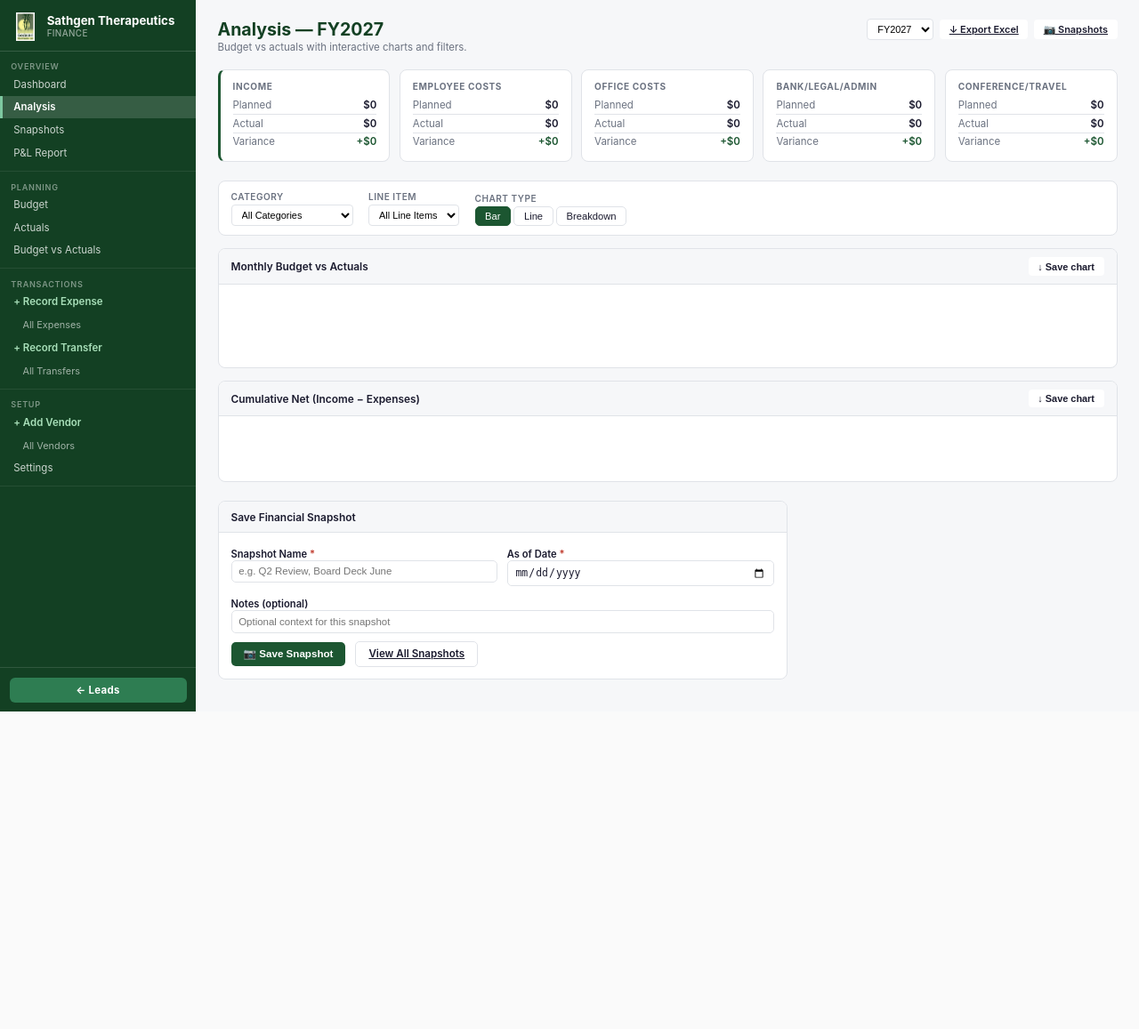
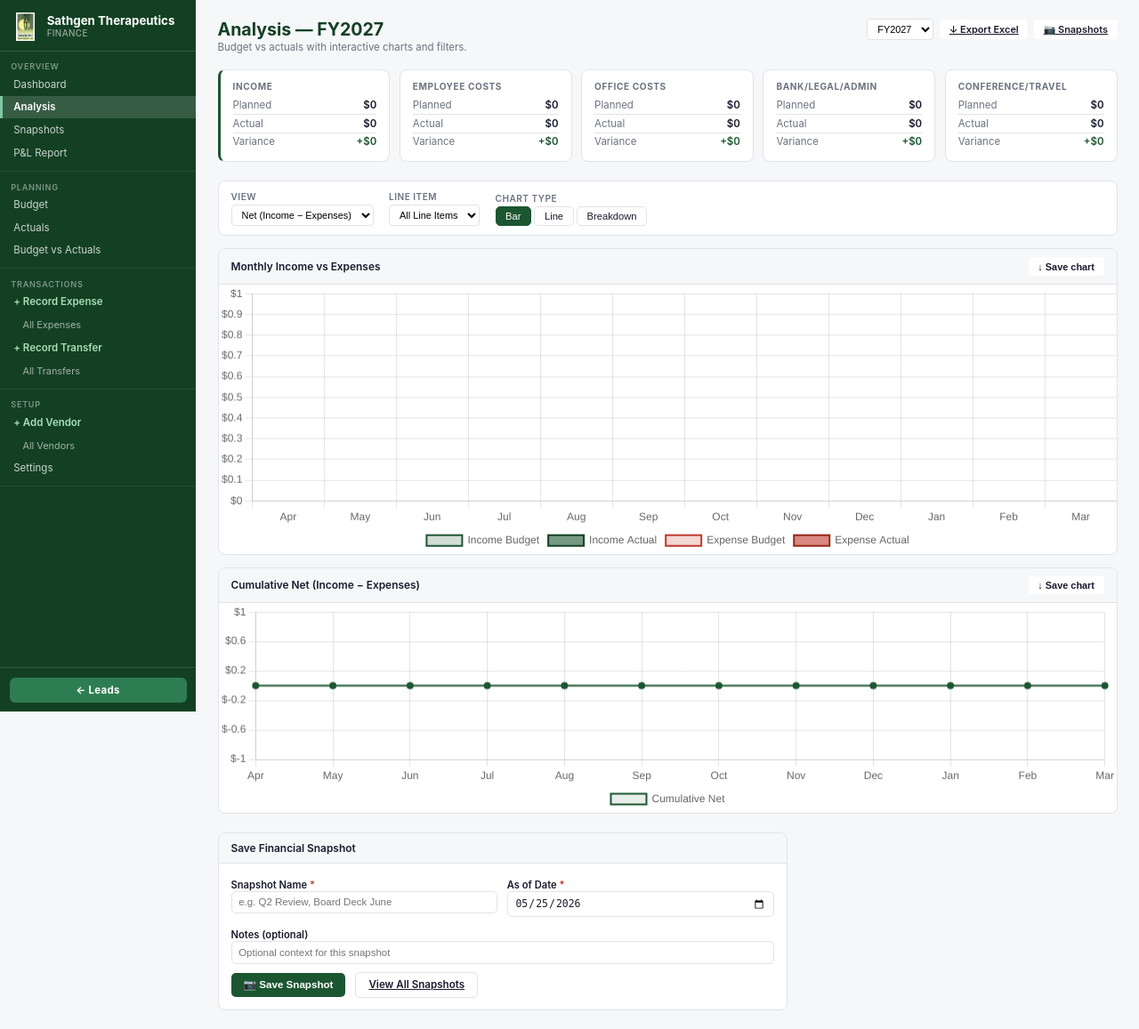
Before and after one commit to padmaja-artsee/sathgendashboard, a FastAPI app: page /analysis in a window 1280 px wide. Shown: the whole page at 89% size. Before the commit the page ends 800 px from the top, so only its background shows below. Run offline with FastAPI, Linux system fonts and the light colour scheme; data comes from the database, SQL or seed files in the repository; data that the repository does not hold is empty.

Commit message:
feat: fix analysis charts — correct income/expense split, add Total Expenses + Balance views
- View dropdown now has: Net, Income, Total Expenses, sub-categories, Balance (Cumulative)
- Net view shows income and expenses as separate bar pairs (no mixing)
- Balance view uses selected chart type (bar/line/breakdown)
- Line item drill-down only enabled for single-section views
- Breakdown donut excludes income when showing expense breakdown
- Fix Jinja2 HTML-escaping bug on line_data_json / section_totals_json
- Limit uvicorn reload_dirs to app/finance/templates/static (prevents crash when build/ deleted)

Co-authored-by: Cursor <cursoragent@cursor.com>

```diff
--- a/finance/templates/analysis.html
+++ b/finance/templates/analysis.html
@@ -45,14 +45,16 @@
 <!-- ── Filter bar ── -->
 <div class="f-filter-bar" style="margin-top:1.5rem">
   <div class="f-filter-group">
-    <label class="f-filter-label">Category</label>
+    <label class="f-filter-label">View</label>
     <select id="filterCategory" class="f-select-sm" onchange="onCategoryChange()">
-      <option value="all">All Categories</option>
+      <option value="net">Net (Income − Expenses)</option>
       <option value="income">Income</option>
-      <option value="employee">Employee Costs</option>
-      <option value="office">Office Costs</option>
-      <option value="admin">Bank / Legal / Admin</option>
-      <option value="travel">Conference / Travel</option>
+      <option value="expenses">Total Expenses</option>
+      <option value="employee">↳ Employee Costs</option>
+      <option value="office">↳ Office Costs</option>
+      <option value="admin">↳ Bank / Legal / Admin</option>
+      <option value="travel">↳ Conference / Travel</option>
+      <option value="balance">Balance (Cumulative)</option>
     </select>
   </div>
   <div class="f-filter-group">
@@ -131,8 +133,8 @@
 <script src="https://cdn.jsdelivr.net/npm/chart.js@4/dist/chart.umd.min.js"></script>
 <script>
 const MONTHS      = {{ chart_months | tojson }};
-const LINE_DATA   = {{ line_data_json }};
-const SEC_TOTALS  = {{ section_totals_json }};
+const LINE_DATA   = {{ line_data_json | safe }};
+const SEC_TOTALS  = {{ section_totals_json | safe }};
 const ALL_ITEMS   = {{ items | tojson }};
 
 const SECTION_LABELS = {
@@ -148,17 +150,24 @@ const PIE_COLORS = [
 let chartType   = "bar";
 let mainChartObj, netChartObj, breakdownObj;
 
+const EXPENSE_SECTIONS = ["employee","office","admin","travel"];
+
 function onCategoryChange() {
   const cat = document.getElementById("filterCategory").value;
   const sel = document.getElementById("filterLineItem");
   sel.innerHTML = '<option value="all">All Line Items</option>';
+  // Only populate line-item dropdown for single-section views
+  const singleSection = EXPENSE_SECTIONS.includes(cat) || cat === "income";
+  if (singleSection) {
     ALL_ITEMS
-    .filter(i => cat === "all" || i.section === cat)
+      .filter(i => i.section === cat)
       .forEach(i => {
         const opt = document.createElement("option");
         opt.value = i.id; opt.textContent = i.name;
         sel.appendChild(opt);
       });
+  }
+  sel.disabled = !singleSection;
   renderCharts();
 }
 
@@ -173,83 +182,123 @@ function setChartType(type, btn) {
   renderCharts();
 }
 
-function getFilteredData() {
-  const cat  = document.getElementById("filterCategory").value;
-  const item = document.getElementById("filterLineItem").value;
-
+// Returns monthly arrays summed over the given sections/item filter
+function sumMonthly(sections, itemId) {
   let budget = new Array(12).fill(0);
   let actual = new Array(12).fill(0);
-  let label  = "All Categories";
-
-  const entries = Object.entries(LINE_DATA).filter(([id, d]) => {
-    if (cat !== "all" && d.section !== cat) return false;
-    if (item !== "all" && String(id) !== String(item)) return false;
-    return true;
-  });
-
-  entries.forEach(([id, d]) => {
+  Object.entries(LINE_DATA).forEach(([id, d]) => {
+    if (!sections.includes(d.section)) return;
+    if (itemId !== "all" && String(id) !== String(itemId)) return;
     d.budget.forEach((v, i) => budget[i] += v);
     d.actual.forEach((v, i) => actual[i] += v);
   });
-
-  if (item !== "all") {
-    const found = ALL_ITEMS.find(i => String(i.id) === String(item));
-    label = found ? found.name : label;
-  } else if (cat !== "all") {
-    label = SECTION_LABELS[cat] || cat;
-  }
-
-  return { budget, actual, label };
+  return { budget, actual };
 }
 
 function getNetData() {
-  // Cumulative net: sum(income) - sum(expenses) per month, running
-  let incomeActual  = new Array(12).fill(0);
-  let expenseActual = new Array(12).fill(0);
-  Object.entries(LINE_DATA).forEach(([id, d]) => {
+  let incActual = new Array(12).fill(0);
+  let expActual = new Array(12).fill(0);
+  Object.values(LINE_DATA).forEach(d => {
     if (d.section === "income")
-      d.actual.forEach((v, i) => incomeActual[i] += v);
+      d.actual.forEach((v, i) => incActual[i] += v);
     else
-      d.actual.forEach((v, i) => expenseActual[i] += v);
+      d.actual.forEach((v, i) => expActual[i] += v);
   });
   let running = 0;
   return MONTHS.map((_, i) => {
-    running += incomeActual[i] - expenseActual[i];
+    running += incActual[i] - expActual[i];
     return running;
   });
 }
 
+function buildDatasets(cat, item) {
+  const ctype = chartType === "line" ? "line" : "bar";
+  const lineOpts = { fill: false, tension: .35 };
+
+  if (cat === "net") {
+    // Four series: Income Budget, Income Actual, Expense Budget, Expense Actual
+    const inc = sumMonthly(["income"], "all");
+    const exp = sumMonthly(EXPENSE_SECTIONS, "all");
+    return [
+      { label:"Income Budget",   data:inc.budget, backgroundColor:"rgba(28,86,49,.2)",  borderColor:"#1C5631", borderWidth:2, ...(ctype==="line"?lineOpts:{}) },
+      { label:"Income Actual",   data:inc.actual, backgroundColor:"rgba(28,86,49,.6)",  borderColor:"#134023", borderWidth:2, ...(ctype==="line"?lineOpts:{}) },
+      { label:"Expense Budget",  data:exp.budget, backgroundColor:"rgba(192,57,43,.2)", borderColor:"#C0392B", borderWidth:2, ...(ctype==="line"?lineOpts:{}) },
+      { label:"Expense Actual",  data:exp.actual, backgroundColor:"rgba(192,57,43,.6)", borderColor:"#96281B", borderWidth:2, ...(ctype==="line"?lineOpts:{}) },
+    ];
+  }
+
+  const sections = cat === "expenses" ? EXPENSE_SECTIONS : [cat];
+  const { budget, actual } = sumMonthly(sections, item);
+  return [
+    { label:"Budget",  data:budget, backgroundColor:"rgba(28,86,49,.25)",  borderColor:"#1C5631", borderWidth:2, ...(ctype==="line"?lineOpts:{}) },
+    { label:"Actuals", data:actual, backgroundColor:"rgba(192,57,43,.35)", borderColor:"#C0392B", borderWidth:2, ...(ctype==="line"?lineOpts:{}) },
+  ];
+}
+
+function getChartTitle(cat, item) {
+  if (cat === "net")     return "Monthly Income vs Expenses";
+  if (cat === "balance") return "Cumulative Balance (Running Net)";
+  if (item !== "all") {
+    const found = ALL_ITEMS.find(i => String(i.id) === String(item));
+    return `Monthly — ${found ? found.name : ""}`;
+  }
+  const labels = { expenses:"Total Expenses", employee:"Employee Costs",
+                   office:"Office Costs", admin:"Bank/Legal/Admin", travel:"Conference/Travel" };
+  return `Monthly — ${labels[cat] || SECTION_LABELS[cat] || cat}`;
+}
+
 function renderCharts() {
   if (chartType === "pie") { renderBreakdown(); return; }
-  const { budget, actual, label } = getFilteredData();
+  const cat  = document.getElementById("filterCategory").value;
+  const item = document.getElementById("filterLineItem").value;
 
-  document.getElementById("mainChartTitle").textContent =
-    `Monthly Budget vs Actuals — ${label}`;
+  const net = getNetData();
+
+  if (cat === "balance") {
+    // Balance view: main chart IS the cumulative net; hide secondary net chart
+    document.getElementById("mainChartTitle").textContent = getChartTitle(cat, item);
+    document.getElementById("netChartCard").style.display = "none";
 
     if (mainChartObj) mainChartObj.destroy();
     mainChartObj = new Chart(document.getElementById("mainChart"), {
       type: chartType,
       data: {
         labels: MONTHS,
-      datasets: [
-        { label: "Budget",  data: budget,
-          backgroundColor: "rgba(28,86,49,.25)", borderColor: "#1C5631", borderWidth: 2,
-          fill: chartType === "line" ? false : true, tension: .35 },
-        { label: "Actuals", data: actual,
-          backgroundColor: "rgba(192,57,43,.35)", borderColor: "#C0392B", borderWidth: 2,
-          fill: chartType === "line" ? false : true, tension: .35 },
-      ]
+        datasets: [{
+          label: "Cumulative Balance",
+          data: net,
+          borderColor: "#1C5631", backgroundColor: "rgba(28,86,49,.12)",
+          borderWidth: 2.5, fill: chartType === "line", tension: .4,
+          pointBackgroundColor: net.map(v => v >= 0 ? "#1C5631" : "#C0392B"),
+          pointRadius: 4,
+        }]
       },
       options: {
         responsive: true,
         plugins: { legend: { position: "bottom" } },
-      scales: { y: { beginAtZero: true,
-        ticks: { callback: v => "$" + v.toLocaleString() } } }
+        scales: { y: { ticks: { callback: v => "$" + v.toLocaleString() } } }
+      }
+    });
+    if (netChartObj) { netChartObj.destroy(); netChartObj = null; }
+    return;
+  }
+
+  // All other views: main chart + cumulative net below
+  document.getElementById("netChartCard").style.display = "";
+  document.getElementById("mainChartTitle").textContent = getChartTitle(cat, item);
+
+  const datasets = buildDatasets(cat, item);
+  if (mainChartObj) mainChartObj.destroy();
+  mainChartObj = new Chart(document.getElementById("mainChart"), {
+    type: chartType,
+    data: { labels: MONTHS, datasets },
+    options: {
+      responsive: true,
+      plugins: { legend: { position: "bottom" } },
+      scales: { y: { beginAtZero: true, ticks: { callback: v => "$" + v.toLocaleString() } } }
     }
   });
 
-  // Net trend
-  const net = getNetData();
   if (netChartObj) netChartObj.destroy();
   netChartObj = new Chart(document.getElementById("netChart"), {
     type: "line",
@@ -272,13 +321,17 @@ function renderCharts() {
 }
 
 function renderBreakdown() {
+  const cat  = document.getElementById("filterCategory").value;
   const item = document.getElementById("filterLineItem").value;
 
-  let labels = [], dataB = [], dataA = [], colors = [];
+  let labels = [], dataA = [], colors = [];
   let idx = 0;
 
-  if (item !== "all") {
-    // Single line item — show monthly actuals as pie slices
+  const isSingleItem = item !== "all";
+  const isSingleSection = EXPENSE_SECTIONS.includes(cat) || cat === "income";
+
+  if (isSingleItem) {
+    // Monthly actuals for one line item as pie slices
     const d = LINE_DATA[item];
     if (d) {
       MONTHS.forEach((m, i) => {
@@ -288,10 +341,23 @@ function renderBreakdown() {
         }
       });
     }
+  } else if (isSingleSection) {
+    // Line items within this section
+    Object.entries(LINE_DATA)
+      .filter(([, d]) => d.section === cat)
+      .forEach(([, d]) => {
+        const total = d.actual.reduce((a, b) => a + b, 0);
+        if (total > 0) {
+          labels.push(d.name); dataA.push(total);
+          colors.push(PIE_COLORS[idx++ % PIE_COLORS.length]);
+        }
+      });
   } else {
-    // Section breakdown — YTD actuals per section
+    // Section breakdown — expense sections only (income shown separately)
+    const sectionsToShow = cat === "net" || cat === "expenses"
+      ? EXPENSE_SECTIONS : [cat];
     Object.entries(SEC_TOTALS)
-      .filter(([sec]) => sec !== "income")
+      .filter(([sec]) => sectionsToShow.includes(sec))
       .forEach(([sec, d]) => {
         const total = d.actual.reduce((a, b) => a + b, 0);
         if (total > 0) {
--- a/finance/templates/snapshot_detail.html
+++ b/finance/templates/snapshot_detail.html
@@ -72,7 +72,7 @@
 
 <script src="https://cdn.jsdelivr.net/npm/chart.js@4/dist/chart.umd.min.js"></script>
 <script>
-const snapData = {{ snap.grid_json }};
+const snapData = {{ snap.grid_json | safe }};
 const months   = {{ chart_months | tojson }};
 const FY_MONTHS = {{ fy_months | tojson }};
 
```
Also changed, not shown: run.py (+7 -1 lines). Lines whose indentation alone changed are shown as unchanged.
